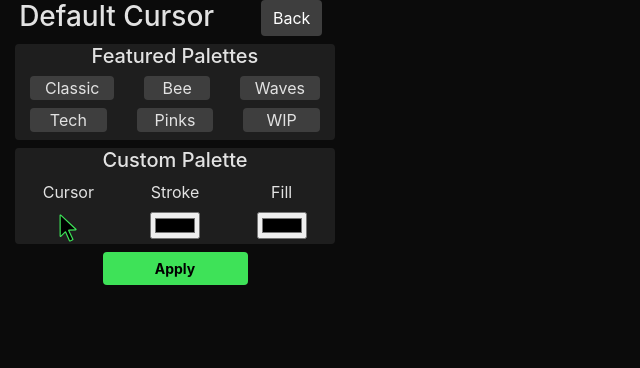
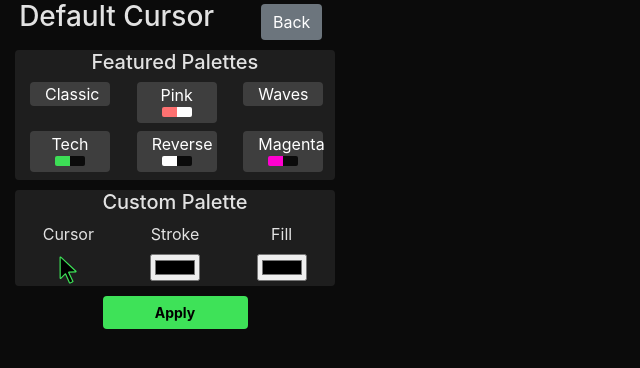
Before and after one commit to kattypo/DynamicCursorApp, a browser extension: page changeDefault.html in a window 1280 px wide. Shown: the whole page, without its empty margins (0-640 px from the left). Drawn offline with nearby package versions, Linux system fonts and the light colour scheme.

Commit message:
Added first half of featured palettes

```diff
--- a/changeDefault.css
+++ b/changeDefault.css
@@ -6,24 +6,87 @@ body {
 
 .section {
     background-color: #1E1E1E;
-    margin-bottom: 8px;
+    margin-bottom: 10px;
 }
 
 .palette {
     background-color: #3E3E3E;
     margin-bottom: 8px;
+    color: white;
+    outline: none;
+    border: none;
+    width: 80px;
 }
 
-.btn {
-    background-color: #3E3E3E;
-    margin-bottom: 8px;
+.backBtn {
+    margin-top: 4px;
+    margin-bottom: 10px;
 }
 
 .applyChangeBtn {
     background-color: #3EE258;
-    margin-bottom: 8px;
+    margin-bottom: 10px;
     color: black;
     width: 145px;
     font-size: 14px;
     font-weight: bold;
 }
+.rectangleSet{
+    margin-left: 5px;
+    margin-right: 5px;
+    padding-bottom: 5px;
+    height: 15px;
+    justify-content:center;
+}
+.pinkRectangle1 {
+    background-color: #FE7171;
+    border-top-left-radius: 2px;
+    border-bottom-left-radius: 2px;
+    width: 15px;
+}
+
+.pinkRectangle2 {
+    background-color: #FFFFFF;
+    border-top-right-radius: 2px;
+    border-bottom-right-radius: 2px;
+    width: 15px;
+}
+.techRectangle1 {
+    background-color: #3DDE56;
+    border-top-left-radius: 2px;
+    border-bottom-left-radius: 2px;
+    width: 15px;
+}
+
+.techRectangle2 {
+    background-color: #0B0B0B;
+    border-top-right-radius: 2px;
+    border-bottom-right-radius: 2px;
+    width: 15px;
+}
+.reverseRectangle1 {
+    background-color: #FFFFFF;
+    border-top-left-radius: 2px;
+    border-bottom-left-radius: 2px;
+    width: 15px;
+}
+
+.reverseRectangle2 {
+    background-color: #0B0B0B;
+    border-top-right-radius: 2px;
+    border-bottom-right-radius: 2px;
+    width: 15px;
+}
+.magentaRectangle1 {
+    background-color: #FF00D0;
+    border-top-left-radius: 2px;
+    border-bottom-left-radius: 2px;
+    width: 15px;
+}
+
+.magentaRectangle2 {
+    background-color: #0B0B0B;
+    border-top-right-radius: 2px;
+    border-bottom-right-radius: 2px;
+    width: 15px;
+}
--- a/changeDefault.html
+++ b/changeDefault.html
@@ -15,43 +15,83 @@
                 <h3>Default Cursor</h3>
             </div>
             <div class="col">
-                <button id="backBtn" type="button" class="btn btn-secondary border border-0">Back</button>
+                <button id="backBtn" type="button" class="btn backBtn btn-secondary border border-0">Back</button>
             </div>
         </div>
         <div class="section container rounded">
             <h5>Featured Palettes</h5>
             <div class="row">
-                <div class="col">
+                <div class="col-4">
                     <div class="palette container rounded">
                         Classic
                     </div>
                 </div>
+                <div class="col-4">
+                    <button id="pinkPalette" class="palette container rounded">
+                        <div class="row">
                             <div class="col">
-                    <div class="palette container rounded">
-                        Bee
+                                Pink
                             </div>
                         </div>
-                <div class="col">
+                        <div class="row rectangleSet">
+                            <div class="pinkRectangle1">
+                            </div>
+                            <div class=" pinkRectangle2">
+                            </div>
+                        </div>
+                    </button>
+                </div>
+                <div class="col-4">
                     <div class="palette container rounded">
                         Waves
                     </div>
                 </div>
             </div>
             <div class="row">
+                <div class="col-4">
+                    <button id="techPalette" class="palette container rounded">
+                        <div class="row">
                             <div class="col">
-                    <div class="palette container rounded">
                                 Tech
                             </div>
                         </div>
-                <div class="col">
-                    <div class="palette container rounded">
-                        Pinks
+                        <div class="row rectangleSet">
+                            <div class="techRectangle1">
+                            </div>
+                            <div class=" techRectangle2">
                             </div>
                         </div>
+                    </button>
+                </div>
+                <div class="col-4">
+                    <button id="reversePalette" class="palette container rounded">
+                        <div class="row">
                             <div class="col">
-                    <div class="palette container rounded">
-                        WIP
+                                Reverse
                             </div>
+                        </div>
+                        <div class="row rectangleSet">
+                            <div class="reverseRectangle1">
+                            </div>
+                            <div class=" reverseRectangle2">
+                            </div>
+                        </div>
+                    </button>
+                </div>
+                <div class="col-4">
+                    <button id="magentaPalette" class="palette container rounded">
+                        <div class="row">
+                            <div class="col">
+                                Magenta
+                            </div>
+                        </div>
+                        <div class="row rectangleSet">
+                            <div class="magentaRectangle1">
+                            </div>
+                            <div class="magentaRectangle2">
+                            </div>
+                        </div>
+                    </button>
                 </div>
             </div>
         </div>
--- a/changeDefault.js
+++ b/changeDefault.js
@@ -7,6 +7,11 @@ window.addEventListener('load', function () {
     const applyBtn = document.getElementById("applyBtn");
     const strokeColorPicker = document.getElementById("strokeColorPicker");
     const fillColorPicker = document.getElementById("fillColorPicker");
+    const customCursorPath = document.getElementById("customCursorPath");
+    const pinkPalette = document.getElementById("pinkPalette");
+    const techPalette = document.getElementById("techPalette");
+    const reversePalette = document.getElementById("reversePalette");
+    const magentaPalette = document.getElementById("magentaPalette");
     backBtn.addEventListener("click", function () {
         window.location.href = "main.html";
     });
@@ -15,18 +20,48 @@ window.addEventListener('load', function () {
         window.location.href = "main.html";
     });
     strokeColorPicker.addEventListener("input", function (event) {
-        const customCursorPath = document.getElementById("customCursorPath");
         customCursorPath.style.stroke = event.target.value;
     });
     strokeColorPicker.addEventListener("change", function (event) {
         defaultCursor.strokeSetting = event.target.value;
     });
     fillColorPicker.addEventListener("input", function (event) {
-        const customCursorPath = document.getElementById("customCursorPath");
         customCursorPath.style.fill = event.target.value;
     });
     fillColorPicker.addEventListener("change", function (event) {
         defaultCursor.fillSetting = event.target.value;
+    });
+    pinkPalette.addEventListener("click", function () {
+        customCursorPath.style.stroke = '#FE7171';
+        customCursorPath.style.fill = '#FFFFFF';
+        defaultCursor.strokeSetting = '#FE7171';
+        defaultCursor.fillSetting = '#FFFFFF';
+        strokeColorPicker.value = '#FE7171';
+        fillColorPicker.value = '#FFFFFF';
+    });
+    techPalette.addEventListener("click", function () {
+        customCursorPath.style.stroke = '#3DDE56';
+        customCursorPath.style.fill = '#0B0B0B';
+        defaultCursor.strokeSetting = '#3DDE56';
+        defaultCursor.fillSetting = '#0B0B0B';
+        strokeColorPicker.value = '#3DDE56';
+        fillColorPicker.value = '#0B0B0B';
+    });
+    reversePalette.addEventListener("click", function () {
+        customCursorPath.style.stroke = '#FFFFFF';
+        customCursorPath.style.fill = '#0B0B0B';
+        defaultCursor.strokeSetting = '#FFFFFF';
+        defaultCursor.fillSetting = '#0B0B0B';
+        strokeColorPicker.value = '#FFFFFF';
+        fillColorPicker.value = '#0B0B0B';
+    });
+    magentaPalette.addEventListener("click", function () {
+        customCursorPath.style.stroke = '#FF00D0';
+        customCursorPath.style.fill = '#0B0B0B';
+        defaultCursor.strokeSetting = '#FF00D0';
+        defaultCursor.fillSetting = '#0B0B0B';
+        strokeColorPicker.value = '#FF00D0';
+        fillColorPicker.value = '#0B0B0B';
     });
     getCurrentDefault();
 });
```
Lines whose indentation alone changed are shown as unchanged.
